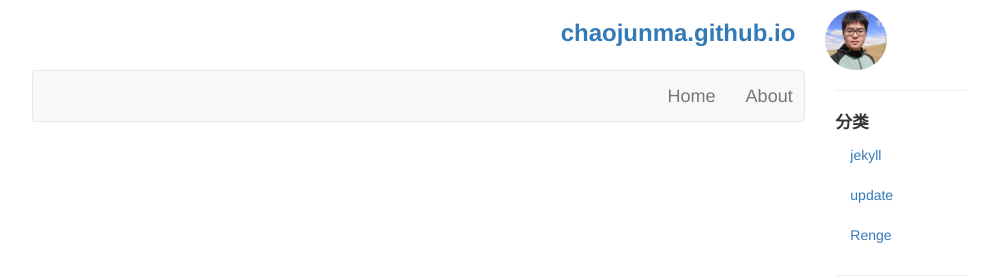
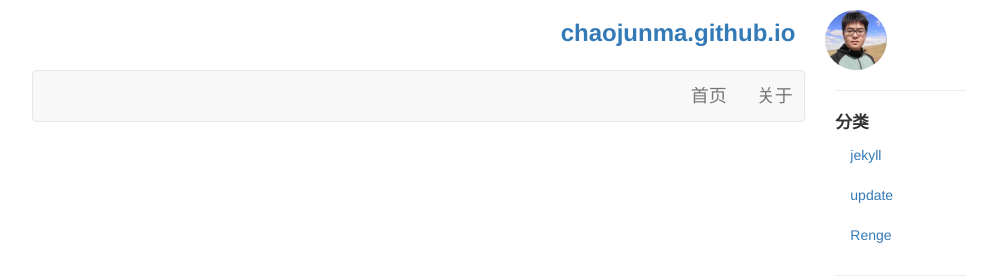
Before and after one commit to chaojunma/chaojunma.github.io, a Jekyll site: the page built from index.html, in a window 1280 px wide. Shown: the top 278 px of the page, without its empty margins (141-1138 px from the left). Built offline with Jekyll 4.4.1, drawn with Linux system fonts in a browser that asks for light colours.

Commit message:
修改内容

```diff
--- a/_includes/header.html
+++ b/_includes/header.html
@@ -17,8 +17,8 @@
           <!-- sub menu -->
           <ul class="navbar navbar-default" role="navigation">
             <div class="navbar-header navbar-right">
-              <a class="nav navbar-brand" href="/">Home</a>
-              <a class="nav navbar-brand" href="/about">About</a>
+              <a class="nav navbar-brand" href="/">首页</a>
+              <a class="nav navbar-brand" href="/about">关于</a>
 
               &nbsp;&nbsp;&nbsp;
             </div>
```
